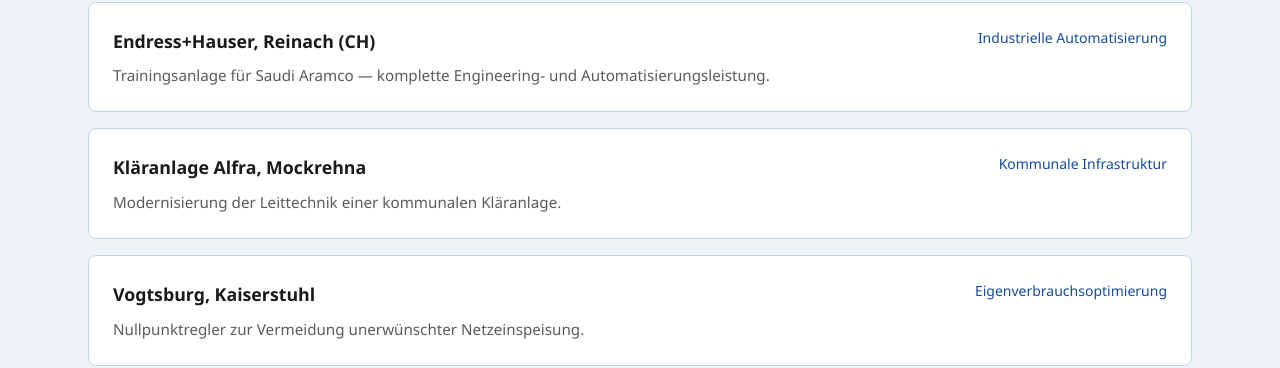
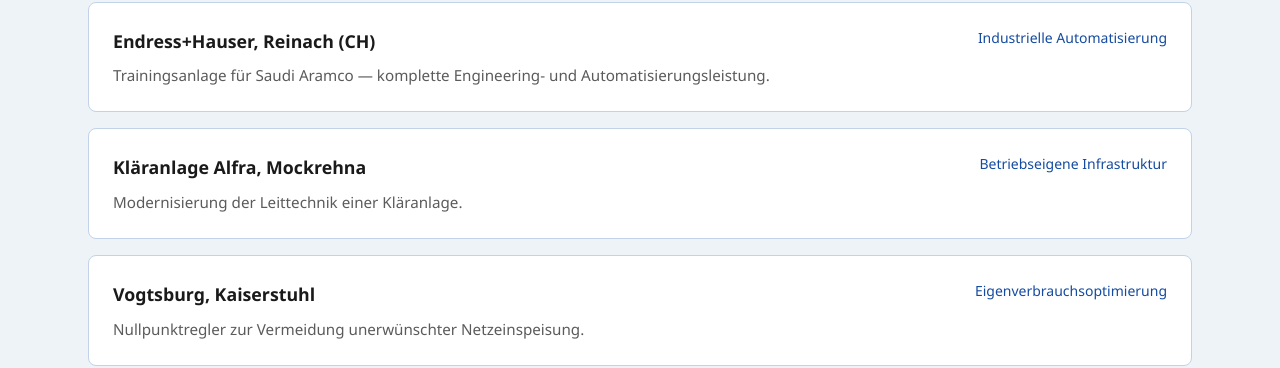
Before and after one commit to wuenergie/wuenergie-site, a Jekyll site: the page built from index.md, in a window 1280 px wide and 900 px high, scrolled down 3041 px. Shown: the part 106-474 px from the top of the window. Built offline with Jekyll 4.4.1, drawn with Linux system fonts in a browser that asks for light colours.

Commit message:
Referenzen: Kläranlage Alfra — Kategorie und Beschreibung korrigiert
Co-Authored-By: Claude Sonnet 4.6 <noreply@anthropic.com>

```diff
--- a/_data/referenzen.yml
+++ b/_data/referenzen.yml
@@ -11,8 +11,8 @@
   kategorie: Industrielle Automatisierung
   beschreibung: Trainingsanlage für Saudi Aramco — komplette Engineering- und Automatisierungsleistung.
 - name: Kläranlage Alfra, Mockrehna
-  kategorie: Kommunale Infrastruktur
-  beschreibung: Modernisierung der Leittechnik einer kommunalen Kläranlage.
+  kategorie: Betriebseigene Infrastruktur
+  beschreibung: Modernisierung der Leittechnik einer Kläranlage.
 - name: Vogtsburg, Kaiserstuhl
   kategorie: Eigenverbrauchsoptimierung
   beschreibung: Nullpunktregler zur Vermeidung unerwünschter Netzeinspeisung.
```
